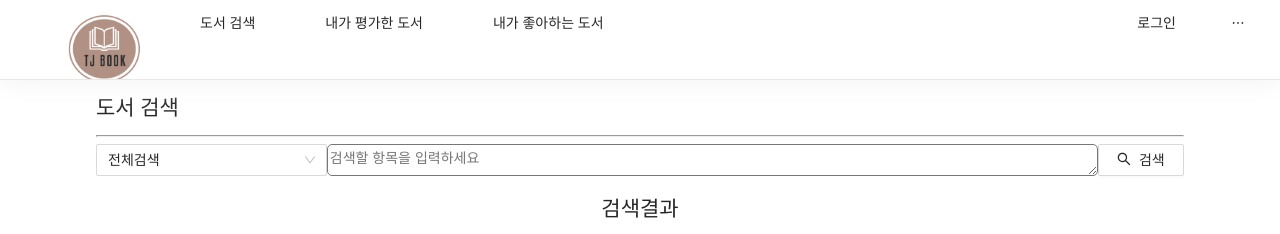
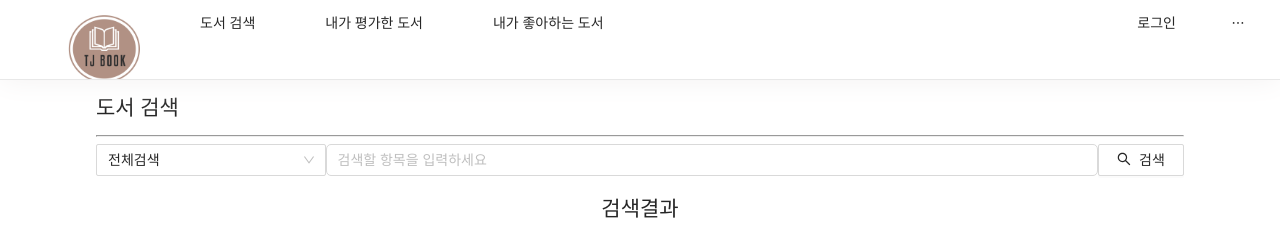
Before and after one commit to crmrelease/tj-book, a React (Create React App) app in the folder client/: page /find in a window 1280 px wide. Shown: the top 234 px of the page. Built offline with nearby package versions, Linux system fonts and the light colour scheme; no server answers.

Commit message:
서치폼 변경

```diff
--- a/client/src/components/views/FindBook/FindBook.js
+++ b/client/src/components/views/FindBook/FindBook.js
@@ -84,12 +84,10 @@ function FindBook() {
         <Option value="all">전체검색</Option>
         <Input.Search style={{ width: '30%' }} />
       </Select>
-       <textarea
-                style={{width:'100%',borderRadius:'5px',height:'32px'}}
+      <Input style={{width:'100%',borderRadius:'5px',height:'32px'}}
                 onChange={typing}
                 value={contentValue}
-                placeholder='검색할 항목을 입력하세요'
-                />
+                placeholder='검색할 항목을 입력하세요' />
     <Button icon={<SearchOutlined />} style={{width:'10%', height:'32px'}} onClick={onSubmit}>검색</Button>
             </form>
          </div>
```
